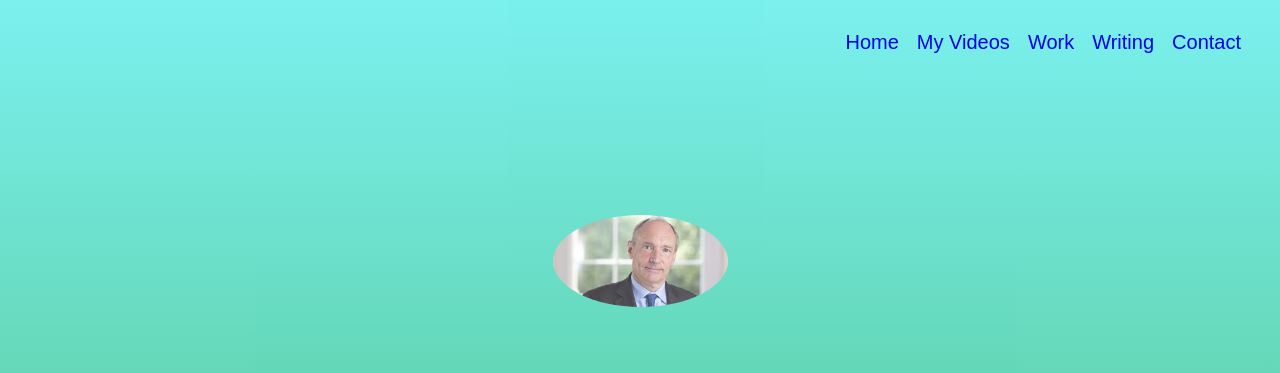
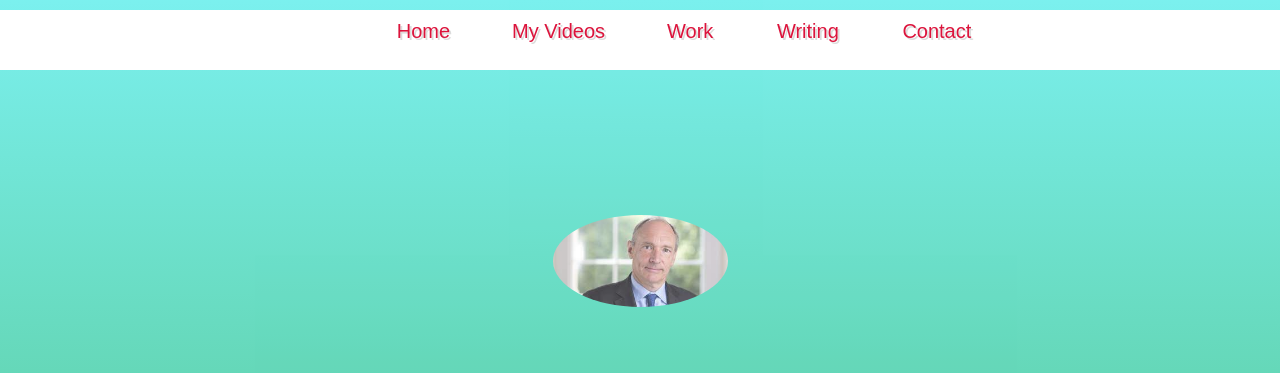
Before and after one commit to viraaj16/personal-website, a plain HTML site: page index.html in a window 1280 px wide. Shown: the top 373 px of the page. Drawn offline with Linux system fonts and the light colour scheme.

Commit message:
Update style.css

```diff
--- a/style.css
+++ b/style.css
@@ -69,38 +69,55 @@ p {
 }
 
 .menu {
-    list-style: none;
-    font-family: sans-serif;
+    padding-top:10px;
     position: fixed;
-    top: 10px;
-    right: 30px;
+    top: 0px;
     z-index: 10;
-    cursor: pointer
+    cursor: pointer;
+    background: white;
+    width: 100%;
+    height: 50px;
+    margin-top:10px;
 }
 
 .links {
-    float: left;
-    color: #fff;
-    padding-top: 5px;
-    padding-bottom: 5px;
-    padding-left: 9px;
-    padding-right: 9px;
+    display: inline;
+    padding-left: 33px;
+    padding-right: 25px;
     font-family: fantasy;
     font-size: 20px;
 }
 
 .links:hover {
-    background-color: dodgerblue;
+    font-size: 25px;
+    text-decoration: underline;
 }
 
 #name {
     font-family: 'Cinzel Decorative', cursive;
     font-size: 30px;
 }
-html{
+
+html {
     scroll-behavior: smooth;
 
 }
-a{
+
+a {
     text-decoration: none;
+    color: crimson;
+    text-shadow: 2px 2px gainsboro;
 }
+#contact{
+    background:firebrick;
+}
+#contact iframe{
+    width:50%;
+}
+#contact_1 h3{
+display:inline;
+}
+#contact_1 a{
+color: white;
+    text-shadow:none;
+}
```
